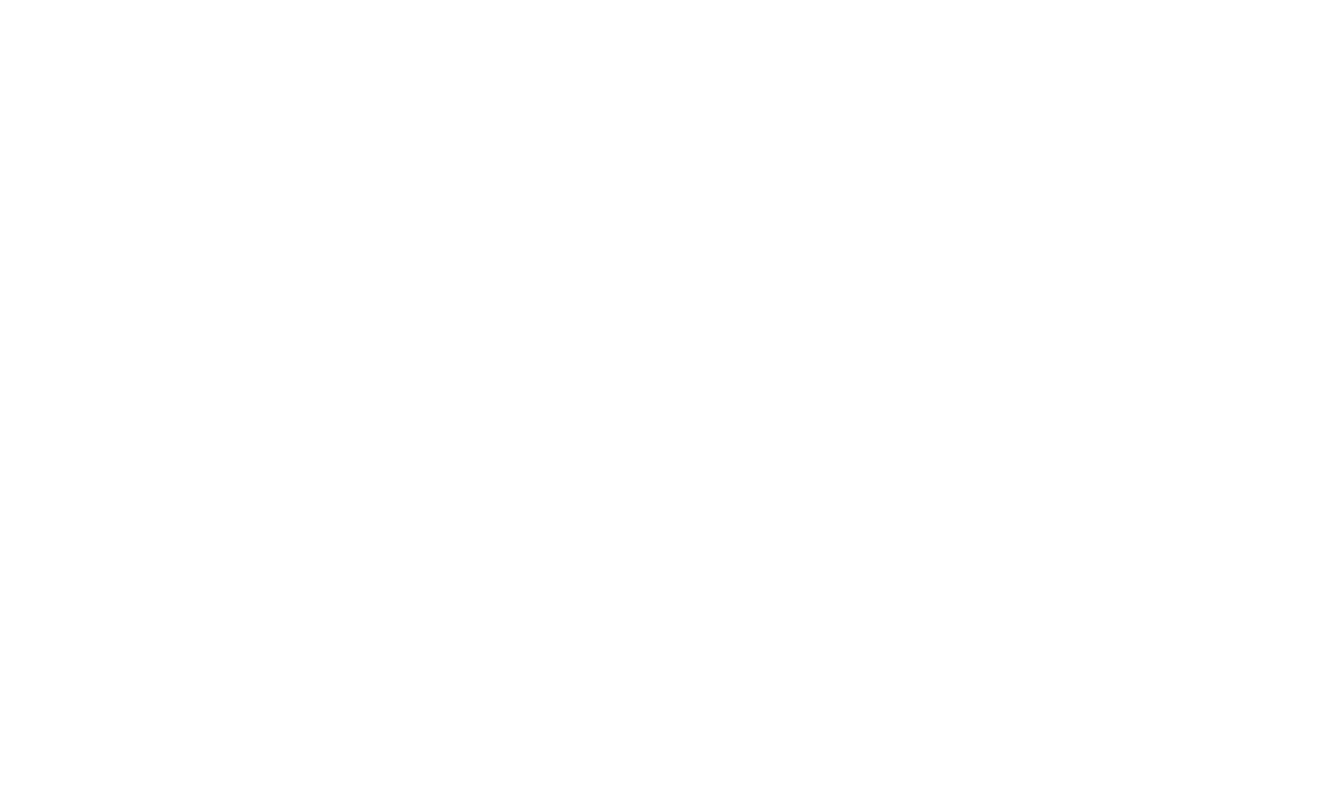
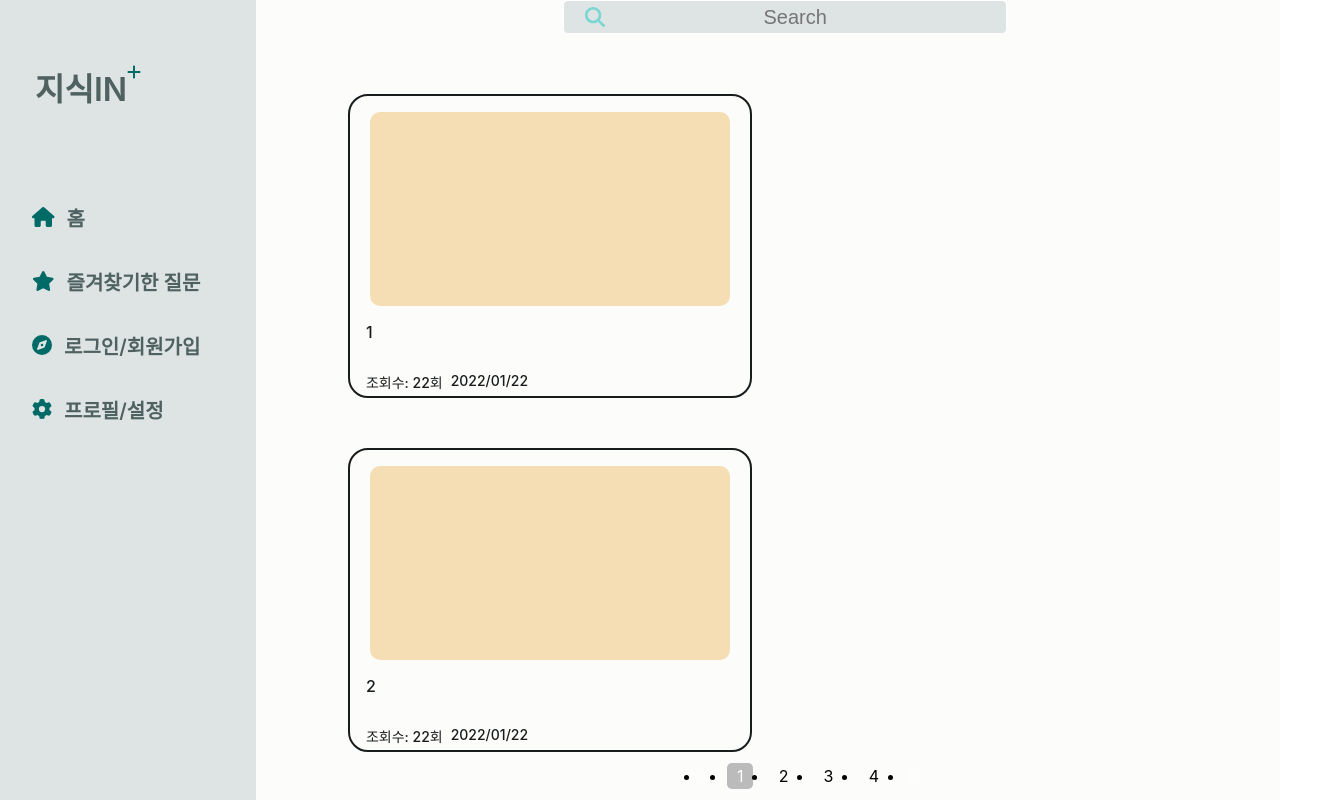
Before and after one commit to Mju-CapstoneDesign2024-5th/FrontEnd, a React (Create React App) app: page / in a window 1280 px wide. Before the commit this address had no page. Shown: the top 800 px of the page, 1320 px wide, since content can reach past the window. Built offline with nearby package versions, Linux system fonts and the light colour scheme.

Commit message:
feat: 메인 페이지 구현 중

```diff
--- a/package.json
+++ b/package.json
@@ -15,6 +15,7 @@
     "react": "^18.2.0",
     "react-dom": "^18.2.0",
     "react-horizontal-scrolling-menu": "^7.0.0",
+    "react-paginate": "^8.2.0",
     "react-router-dom": "^6.22.3",
     "react-scripts": "5.0.1",
     "styled-components": "^6.1.8",
--- a/src/App.js
+++ b/src/App.js
@@ -4,12 +4,14 @@ import { ThemeProvider } from "./styles/ThemeProvider";
 import SpecificPage from './pages/SpecificPage';
 import SettingPage from "./pages/SettingPage"
 import { BrowserRouter as Router, Route, Routes } from 'react-router-dom';
+import MainPage from './pages/MainPage';
 
 function App() {
   return (
     <ThemeProvider>
       <Router>
         <Routes>
+          <Route path="/" element={<MainPage/>}/>
           <Route path="/setting" element={<SettingPage/>}/>
           <Route path="/specific" element={<SpecificPage/>}/>
         </Routes>
--- a/src/assets/assets.js
+++ /dev/null
@@ -1 +0,0 @@
-// test commit for notebook
--- /dev/null
+++ b/src/components/Pagination.js
@@ -0,0 +1,21 @@
+import React from "react";
+import ReactPaginate from "react-paginate";
+import { FontAwesomeIcon } from "@fortawesome/react-fontawesome";
+import { faChevronLeft, faChevronRight } from "@fortawesome/free-solid-svg-icons";
+import "./Paging.css";
+
+const Pagination = ({pageCount, onPageChange, currentPage}) => {
+    return(
+        <ReactPaginate
+            previousLabel={<FontAwesomeIcon icon={faChevronLeft} color="#fefefe"/>}
+            nextLabel={<FontAwesomeIcon icon={faChevronRight} color="#fefefe"/>}
+            pageCount={pageCount}
+            onPageChange={onPageChange}
+            containerClassName={"pagination"}
+            pageLinkClassName={"pagination__link"}
+            activeLinkClassName={"pagination__link__active"}
+        />
+    );
+};
+
+export default Pagination;
--- /dev/null
+++ b/src/components/Paging.css
@@ -0,0 +1,18 @@
+.pagination{
+    margin-top: 2rem;
+    width: 100%;
+    display: flex;
+    justify-content: center;
+    gap: 1rem;
+}
+
+.pagination__link {
+    transition: all 0.25s;
+    padding: 0.2rem 0.6rem;
+    border-radius: 0.3rem;
+}
+
+.pagination__link__active {
+    background-color: #bbb;
+    color: #fefefe;
+}
--- a/src/components/SmallThumbnailBox.js
+++ b/src/components/SmallThumbnailBox.js
@@ -1,15 +1,15 @@
 import React from "react";
 import styled from "styled-components";
 
-const SmallThumbnailBox = () => {
+const SmallThumbnailBox = ({title, view, date}) => {
     return(
         <ContentArea>
             <ThumbnailBox/>
             <TextArea>
-                <TitleText>Me at Zoo</TitleText>
+                <TitleText>{title}</TitleText>
                 <InfoBox>
-                    <ViewCount>조회수: 37회</ViewCount>
-                    <RegisterDate>2022/11/26</RegisterDate>
+                    <ViewCount>조회수: {view}회</ViewCount>
+                    <RegisterDate>{date}</RegisterDate>
                 </InfoBox>
             </TextArea>
         </ContentArea>
@@ -17,8 +17,8 @@ const SmallThumbnailBox = () => {
 }
 
 const ContentArea = styled.div`
-    width: 50vw;
-    height: 100%;
+    width: 400px;
+    height: 300px;
     display: flex;
     flex-direction: column;
     align-items: center;
@@ -30,7 +30,7 @@ const ContentArea = styled.div`
 `
 
 const ThumbnailBox = styled.div`
-    width: 13vw;
+    width: 90%;
     height: 70%;
     border-radius: 10px;
     background-color: wheat;
--- /dev/null
+++ b/src/pages/MainPage.js
@@ -0,0 +1,167 @@
+import React, { useEffect, useState } from "react";
+import styled from "styled-components";
+import Pagination from "../components/Pagination";
+import Statusbar from "../components/Statusbar";
+import Searchbar from "../components/Searchbar";
+import SmallThumbnailBox from "../components/SmallThumbnailBox";
+
+const data = [
+    {
+        "title": "1",
+        "view": "22",
+        "date": "2022/01/22"
+    },
+    {
+        "title": "2",
+        "view": "22",
+        "date": "2022/01/22"
+    },
+    {
+        "title": "3",
+        "view": "22",
+        "date": "2022/01/22"
+    },
+    {
+        "title": "4",
+        "view": "22",
+        "date": "2022/01/22"
+    },
+    {
+        "title": "5",
+        "view": "22",
+        "date": "2022/01/22"
+    },
+    {
+        "title": "6",
+        "view": "22",
+        "date": "2022/01/22"
+    },
+    {
+        "title": "7",
+        "view": "22",
+        "date": "2022/01/22"
+    },
+    {
+        "title": "8",
+        "view": "22",
+        "date": "2022/01/22"
+    },
+    {
+        "title": "9",
+        "view": "22",
+        "date": "2022/01/22"
+    },
+    {
+        "title": "10",
+        "view": "22",
+        "date": "2022/01/22"
+    },
+    {
+        "title": "11",
+        "view": "22",
+        "date": "2022/01/22"
+    },
+    {
+        "title": "12",
+        "view": "22",
+        "date": "2022/01/22"
+    },
+    {
+        "title": "13",
+        "view": "22",
+        "date": "2022/01/22"
+    },
+    {
+        "title": "14",
+        "view": "22",
+        "date": "2022/01/22"
+    },
+    {
+        "title": "15",
+        "view": "22",
+        "date": "2022/01/22"
+    },
+    {
+        "title": "16",
+        "view": "22",
+        "date": "2022/01/22"
+    },
+    {
+        "title": "17",
+        "view": "22",
+        "date": "2022/01/22"
+    },
+    {
+        "title": "18",
+        "view": "22",
+        "date": "2022/01/22"
+    },
+    {
+        "title": "19",
+        "view": "22",
+        "date": "2022/01/22"
+    }
+];
+
+const MainPage = () => {
+    const [currentPage, setCurrentPage] = useState(0);
+    const [list, setList] = useState([]);
+    const PER_PAGE = 6;
+    const pageCount = Math.ceil(list.length / PER_PAGE);
+    const handlePageChange = ({selected}) => {
+        setCurrentPage(selected);
+    }
+
+    useEffect(() => {
+        setList(data);
+        console.log(pageCount);
+    }, []);
+
+    return (
+        <PageArea>
+            <Statusbar/>
+            <MainArea>
+                <Searchbar/>
+                <MainBox>
+                    {list
+                        .slice(currentPage * PER_PAGE, (currentPage + 1) * PER_PAGE)
+                        .map((item, index) => (
+                            <SmallThumbnailBox title={item.title} view={item.view} date={item.date} key={index}/>
+                        ))
+                    }
+                </MainBox>
+                {pageCount > 0 && (
+                    <Pagination
+                        pageCount={Math.max(1, pageCount)}
+                        onPageChange={handlePageChange}
+                        currentPage={currentPage}
+                    />
+                )}
+            </MainArea>
+        </PageArea>
+    )
+}
+
+const PageArea = styled.div`
+    width: 100wh;
+    height: 100vh;
+    display: flex;
+    background-color: ${({ theme }) => theme.bgColor};
+`
+
+const MainArea = styled.div`
+    width: 100%;
+    height: 100%;
+`
+
+const MainBox = styled.div`
+    width: 70%;
+    height: 80%;
+    display: flex;
+    flex-wrap: wrap;
+    margin-top: 60px;
+    margin-left: 8%;
+    gap: 50px;
+`
+
+export default MainPage;
```
Also changed, not shown: src/assets/data.json (added, +37 -0 lines), 1 other file (tests, documents, lock files or other folders).
